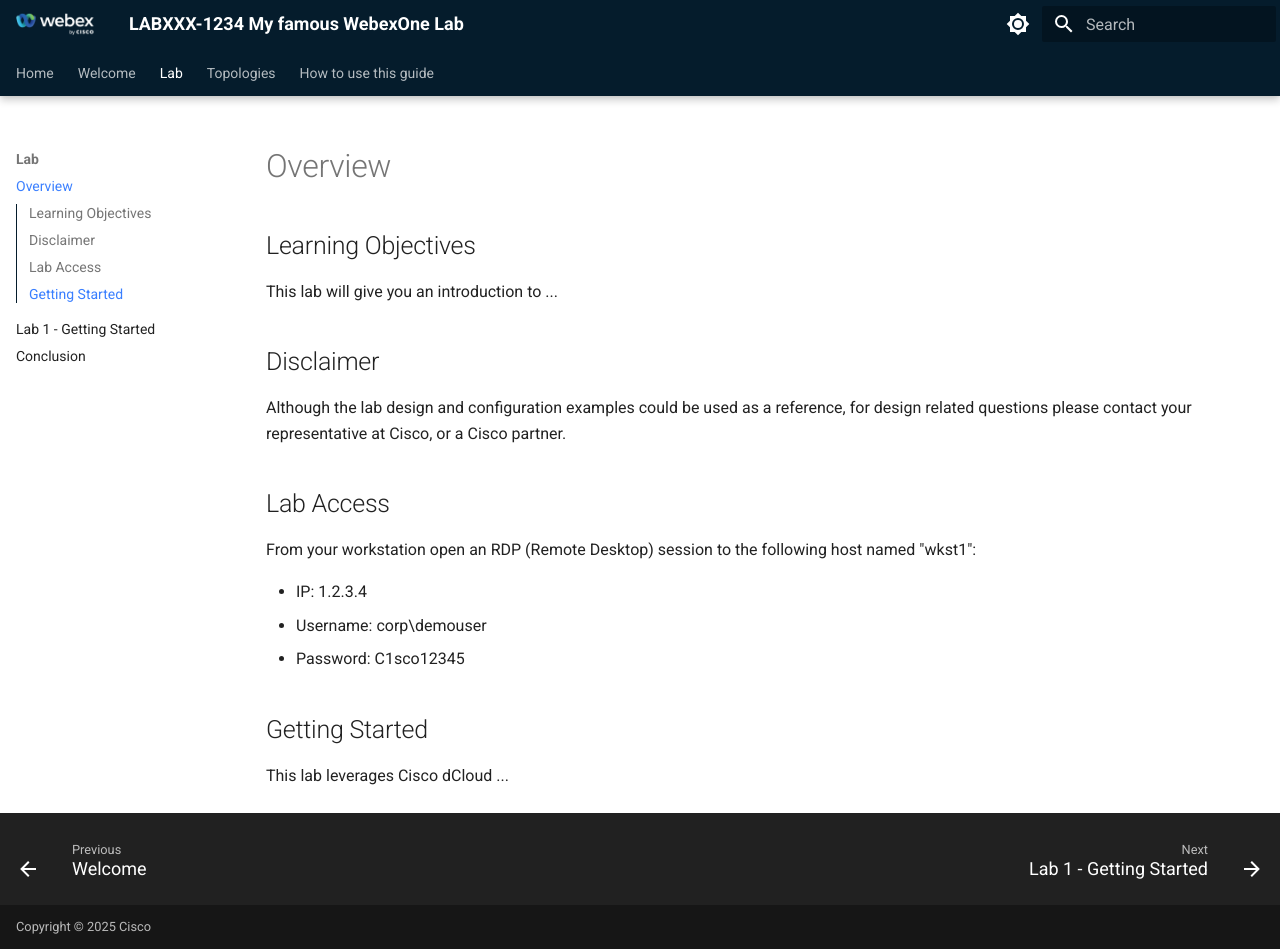
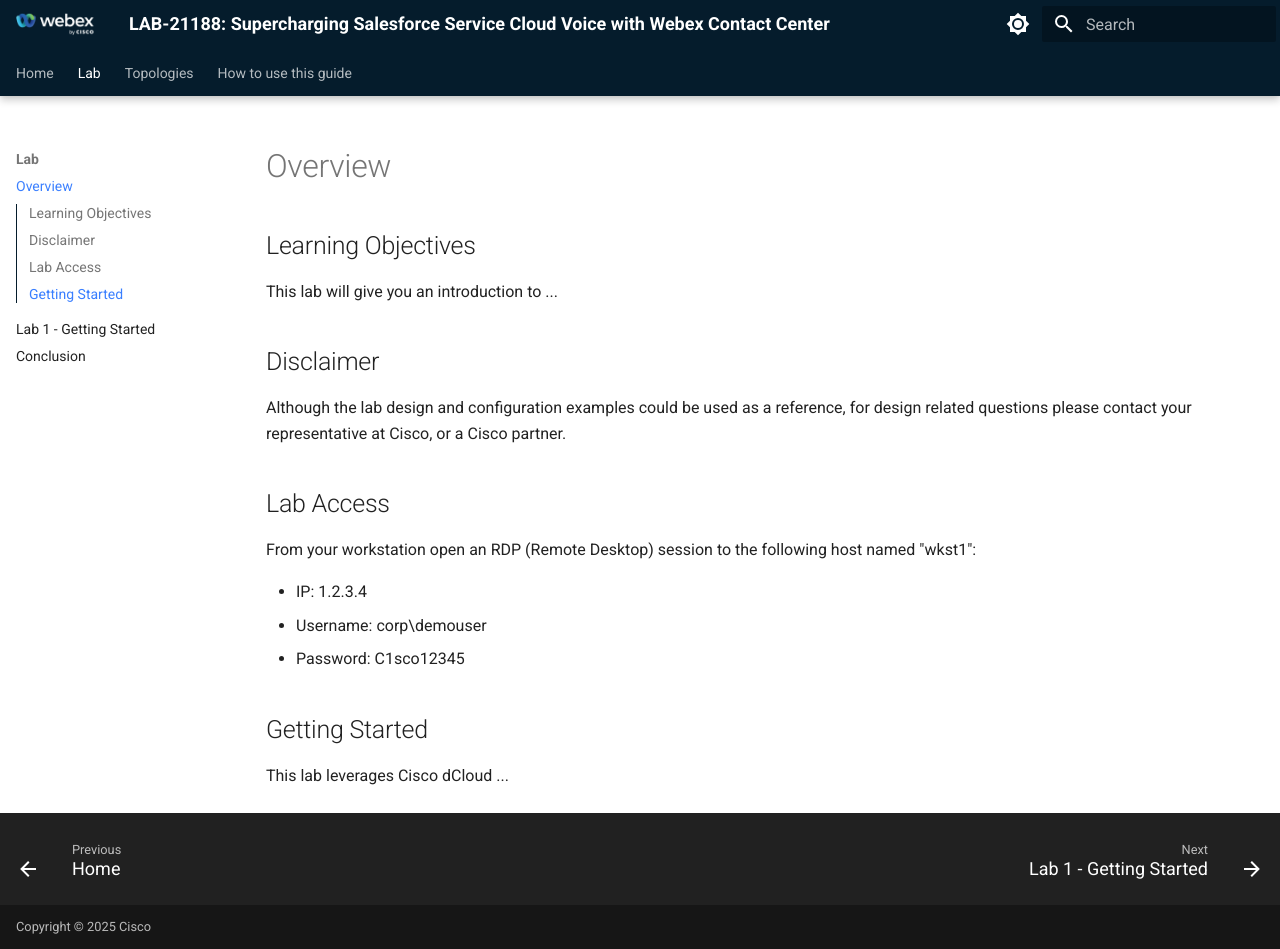
Before and after one commit to WebexCC-SA/LAB-21188, an MkDocs documentation site: the page built from docs/overview.md, in a window 1280 px wide and 949 px high. Built offline with MkDocs 1.6.1 and Material for MkDocs 9.7.7, drawn with Linux system fonts in a browser that asks for light colours.

Commit message:
Lab Setup

```diff
--- a/docs/overrides/home.html
+++ b/docs/overrides/home.html
@@ -332,14 +332,14 @@
                         document.write(descr)
                     </script>
                 </p> -->
-                <!-- <div><a href="overview/" title="{{ page.next_page.title | striptags }}"
+                <div><a href="overview/" title="{{ page.next_page.title | striptags }}"
+                        class="md-button md-button--primary">
+                        Get started
+                    </a></div>
+                    <!-- <div><a href="welcome/" title="{{ page.next_page.title | striptags }}"
                         class="md-button md-button--primary">
                         Get started
                     </a></div> -->
-                    <div><a href="welcome/" title="{{ page.next_page.title | striptags }}"
-                        class="md-button md-button--primary">
-                        Get started
-                    </a></div>
             </div>
         </div>
     </div>
--- a/mkdocs.yml
+++ b/mkdocs.yml
@@ -1,6 +1,6 @@
 ---
-site_name: LABXXX-1234 My famous WebexOne Lab # This must begin with the session ID, e.g. LABXXX-1234 This is my Cisco Live Lab
-site_description: LABXXX-1234 My famous WebexOne Lab # must be same as "site_name"
+site_name: "LAB-21188: Supercharging Salesforce Service Cloud Voice with Webex Contact Center" # This must begin with the session ID, e.g. LABXXX-1234 This is my Cisco Live Lab
+site_description: "LAB-21188: Supercharging Salesforce Service Cloud Voice with Webex Contact Center" # must be same as "site_name"
 site_author: John Doe
 copyright: Copyright &copy; 2025 Cisco
 theme:
@@ -35,7 +35,7 @@
   favicon: template_assets/webex75.png
 extra:
   generator: false
-  repo: "https://github.com/kevsimps/wx1_26.git"
+  repo: "https://github.com/WebexCC-SA/LAB-21188.git"
   site_event: test
 extra_css:
   - stylesheets/extra.css
@@ -86,7 +86,7 @@
           format: !!python/name:pymdownx.superfences.fence_code_format
 nav:
   - Home: index.md
-  - Welcome: welcome.md
+  # - Welcome: welcome.md
   - Lab:
       - Overview: overview.md
       - Lab 1 - Getting Started: lab1_getting_started.md
```
Also changed, not shown: README.md (+3 -2 lines).
